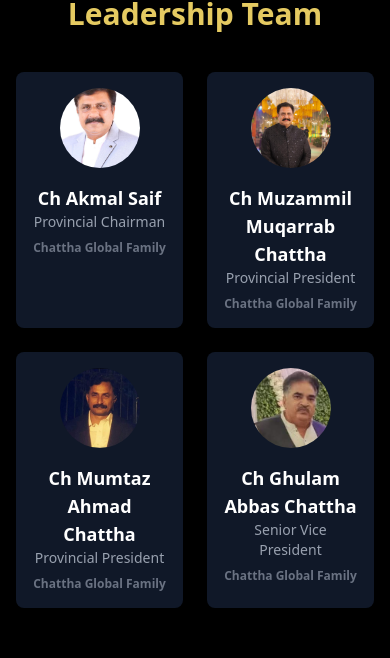
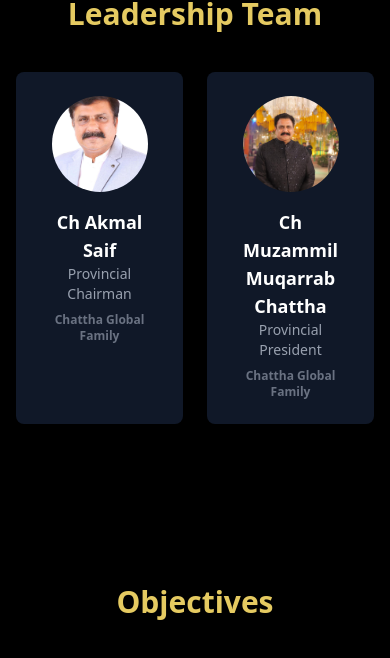
Before and after one commit to abdulsamd9182/chatthagloblefamily, a React (Vite) app: page / in a window 390 px wide. Shown: the part 590-1248 px from the top of the page. Built offline with nearby package versions, Linux system fonts and the light colour scheme.

Commit message:
Updated member section for responsiveness and layout

```diff
--- a/src/App.jsx
+++ b/src/App.jsx
@@ -30,16 +30,8 @@
       title: "Provincial President",
       image: "/image/muzzmil.jpg",
     },
-    {
-      name: "Ch Mumtaz Ahmad Chattha",
-      title: "Provincial President",
-      image: "/image/mumtaz.jpg",
-    },
-    {
-      name: "Ch Ghulam Abbas Chattha",
-      title: "Senior Vice President",
-      image: "/image/ghulam.jpg",
-    },
+
+
   ];
 
   const objectives = [
@@ -112,15 +104,25 @@
       {/* Members */}
       <section id="members" className="py-20 px-4 bg-black">
         <h2 className="text-3xl text-center font-bold text-[#e5ca61] mb-10">Leadership Team</h2>
-        <div className="grid grid-cols-2 sm:grid-cols-2 md:grid-cols-4 gap-6 max-w-6xl mx-auto">
+
+        <div className="flex justify-center">
+          <div className="grid grid-cols-2 md:grid-cols-3 gap-6 max-w-4xl mx-auto justify-center">
             {members.map((m, i) => (
-            <div key={i} className="bg-gray-900 rounded-lg p-4 text-center">
-              <img src={m.image} alt={m.name} className="w-20 h-20 rounded-full mx-auto object-cover mb-4" />
+              <div
+                key={i}
+                className="bg-gray-900 rounded-lg p-6 w-full sm:w-[300px] mx-auto text-center"
+              >
+                <img
+                  src={m.image}
+                  alt={m.name}
+                  className="w-24 h-24 rounded-full mx-auto object-cover mb-4"
+                />
                 <h3 className="font-semibold text-lg">{m.name}</h3>
                 <p className="text-sm text-gray-400">{m.title}</p>
                 <p className="text-xs mt-2 text-gray-500 font-bold">Chattha Global Family</p>
               </div>
             ))}
+          </div>
         </div>
       </section>
 
```
Lines whose indentation alone changed are shown as unchanged.
